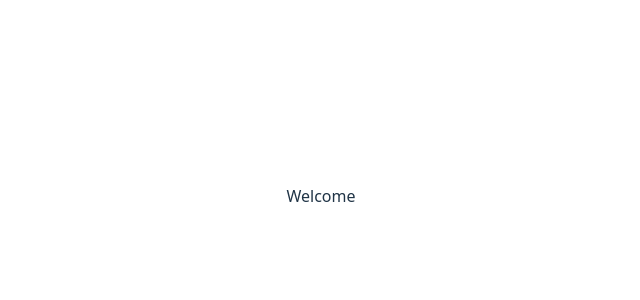
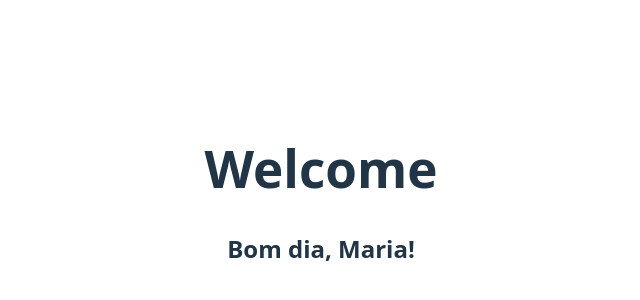
Before and after one commit to vitoriaferreirap/demo.react, a React (Vite) app in the folder 2_fundamentos/: page / in a window 1280 px wide. Shown: the part 204-504 px from the top of the page, without its empty margins (319-959 px from the left). Built offline with nearby package versions, Linux system fonts and the light colour scheme.

Commit message:
feat:acessando componentes e variaveis dinamicas

```diff
--- a/2_fundamentos/src/App.jsx
+++ b/2_fundamentos/src/App.jsx
@@ -1,10 +1,16 @@
 import './App.css';
+import BomDia from './assets/components/BomDia.jsx'; //importando outro componente
 import Welcome from './assets/components/Welcome.jsx'; //importanto o componente
 
 function App() {
     return (
         <>
+            {/* acessando componentes */}
+
             <Welcome />
+
+            <BomDia />
+
         </>
     );
 }
--- /dev/null
+++ b/2_fundamentos/src/assets/components/BomDia.jsx
@@ -0,0 +1,9 @@
+function BomDia() {
+
+    //impressao de valores dinamicos
+    const name = "Maria";
+
+    return <h2>Bom dia, {name}!</h2>;
+}
+
+export default BomDia;
--- a/2_fundamentos/src/assets/components/Welcome.jsx
+++ b/2_fundamentos/src/assets/components/Welcome.jsx
@@ -3,7 +3,8 @@
 
 function Welcome() {
     return (
-        <div>Welcome</div>
+        /* apos returne se chama JSX */
+        <h1>Welcome</h1>
     )
 }
 
```
